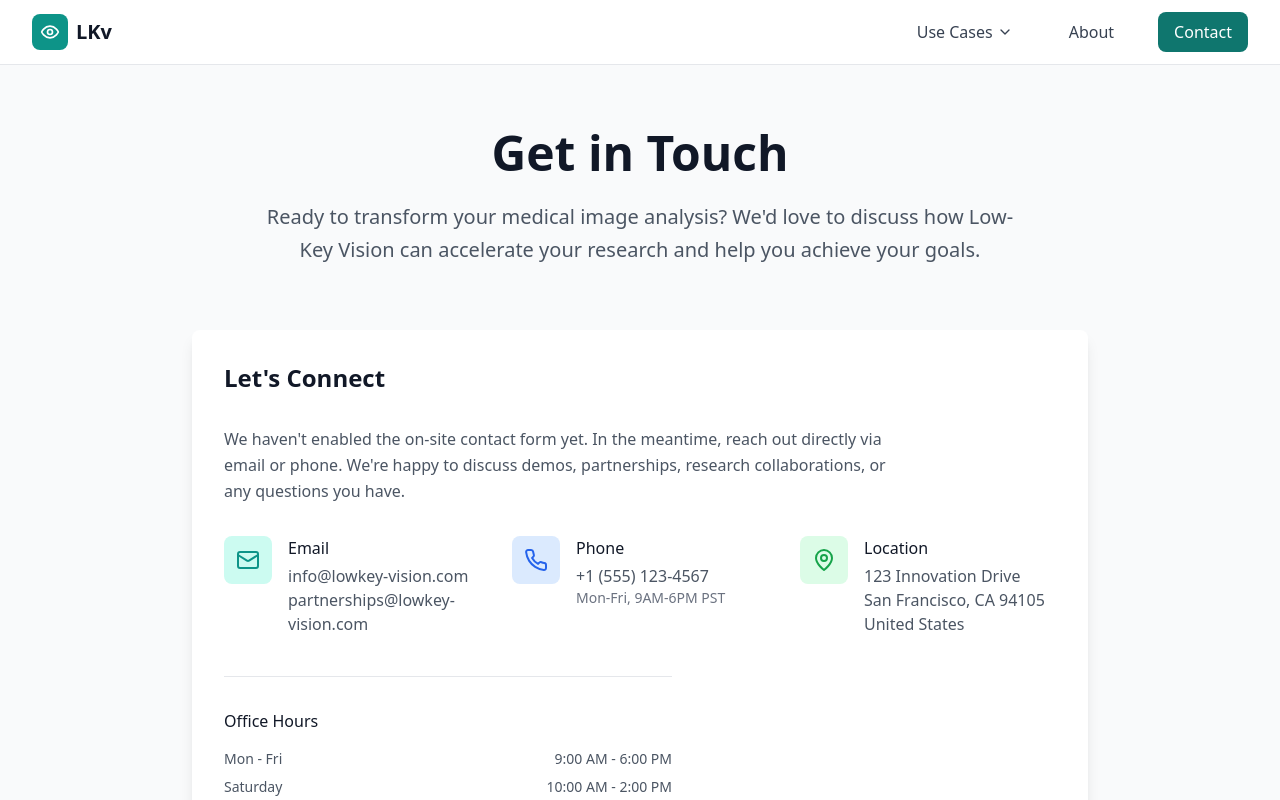
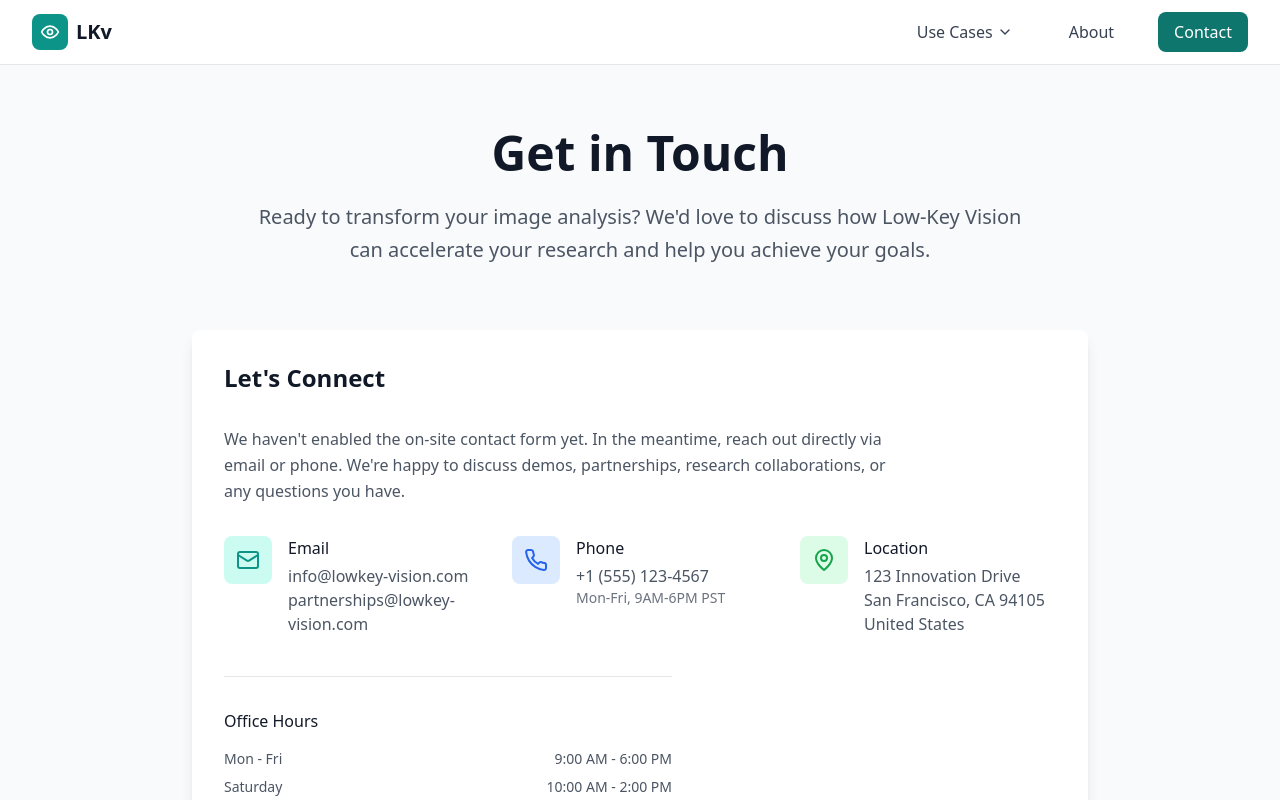
Before and after one commit to Twaal/lowkey-vision, a React (Vite) app in the folder frontend/: page /contact in a window 1280 px wide. Shown: the top 800 px of the page. Built offline with nearby package versions, Linux system fonts and the light colour scheme.

Commit message:
Image analysis

```diff
--- a/frontend/src/pages/ContactPage.tsx
+++ b/frontend/src/pages/ContactPage.tsx
@@ -13,7 +13,7 @@ const ContactPage = () => {
             Get in Touch
           </h1>
           <p className="text-xl text-gray-600 max-w-3xl mx-auto leading-relaxed">
-            Ready to transform your medical image analysis? We'd love to discuss how Low-Key Vision
+            Ready to transform your image analysis? We'd love to discuss how Low-Key Vision
             can accelerate your research and help you achieve your goals.
           </p>
         </div>
```
